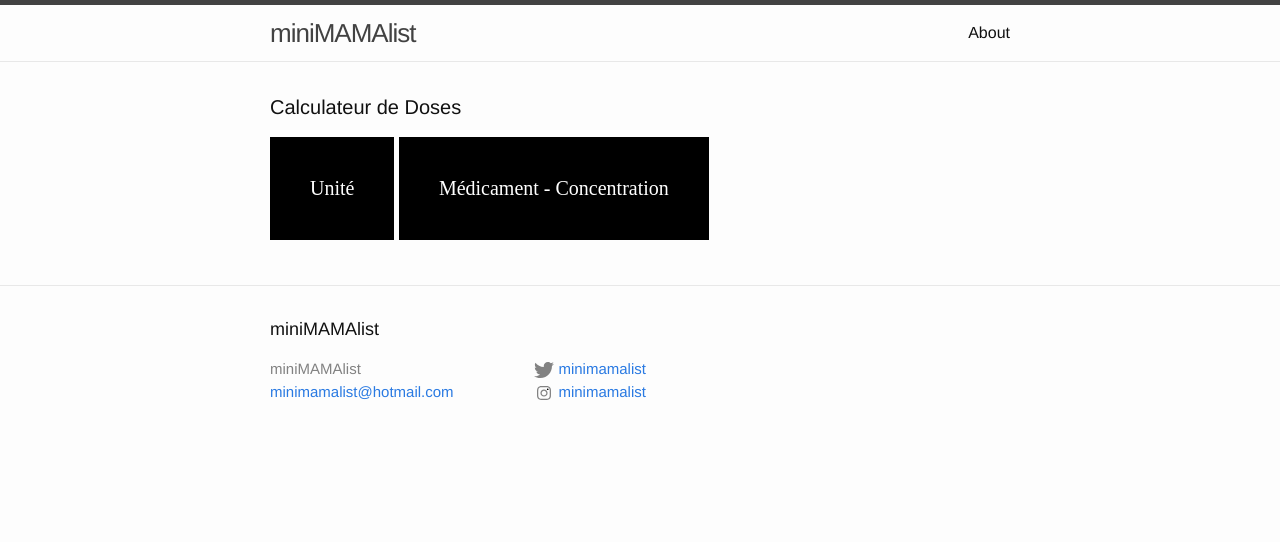
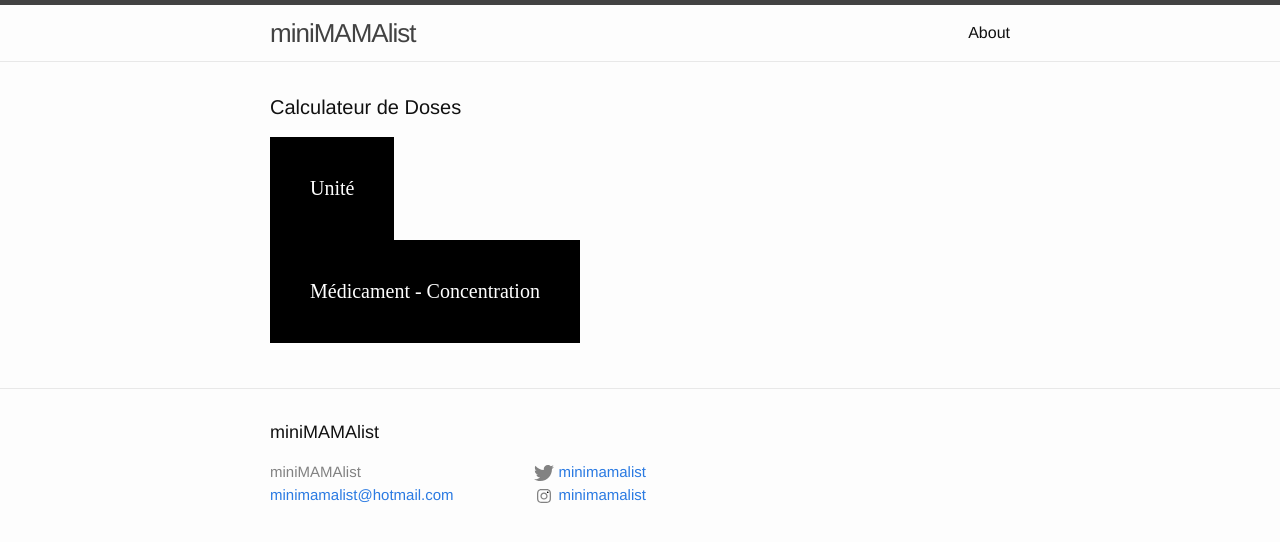
Before and after one commit to patrickboutin/patrickboutin.github.io, a Jekyll site: the page built from index.html, in a window 1280 px wide. Shown: the top 542 px of the page. Built offline with Jekyll 4.4.1, drawn with Linux system fonts in a browser that asks for light colours.

Commit message:
Update index.html

```diff
--- a/index.html
+++ b/index.html
@@ -56,12 +56,14 @@ layout: default
 <!-- <h2>Clickable Dropdown</h2> -->
 <!--<p>Click on the button to open the dropdown menu.</p> -->
 
-<div class="dropdown">
+<div class="dropdown1">
 <button onclick="myFunction()" class="dropbtn">Unité</button>
   <div id="UnitDropdown" class="dropdown-content">
     <a href="kg">KG</a>
     <a href="lbs">LBS</a>
   </div>
+</div>
+<div class="dropdown2">
   <button onclick="myFunction()" class="dropbtn">Médicament - Concentration</button>
   <div id="myDropdown" class="dropdown-content">
     <a href="#home">Ibuprofen - 100mg/5ml</a>
```
